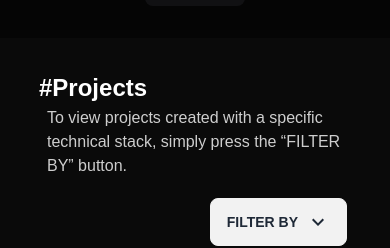
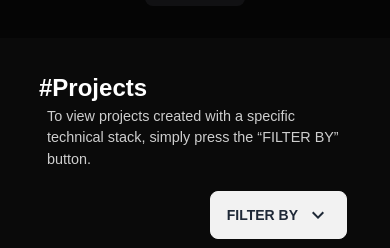
Before and after one commit to sukandasaeieo/portfolio-sukanda, a React (Vite) app: page / in a window 390 px wide. Shown: the part 4553-4801 px from the top of the page. Built offline with nearby package versions, Linux system fonts and the light colour scheme; a web font is replaced by a local one.

Commit message:
label responsive text

```diff
--- a/src/components/project/ProjectsComponent.jsx
+++ b/src/components/project/ProjectsComponent.jsx
@@ -34,7 +34,7 @@ const ProjectsComponent = () => {
           {/* Filter Project */}
           <div className=" flex flex-col lg:flex-row lg:justify-between lg:items-center mb-[2rem]">
               {/* Label */}
-              <p className=" text-white pl-[0.5rem] text-opacity-80 font-Incluesive-Sans">To view projects created with a specific technical stack, simply press the &ldquo;FILTER BY&rdquo; button.</p>
+              <p className=" text-white text-[0.9rem] lg:text-[1rem] pl-[0.5rem] text-opacity-80 font-Incluesive-Sans">To view projects created with a specific technical stack, simply press the &ldquo;FILTER BY&rdquo; button.</p>
               {/* Toggle */}
               <div className="dropdown dropdown-end self-end lg:self-auto mt-[1rem] lg:mt-0">
                 <label tabIndex={0} className="btn m-1 font-Incluesive-Sans">Filter by <MdOutlineKeyboardArrowDown className=" text-[1.5rem]"/></label>
```
